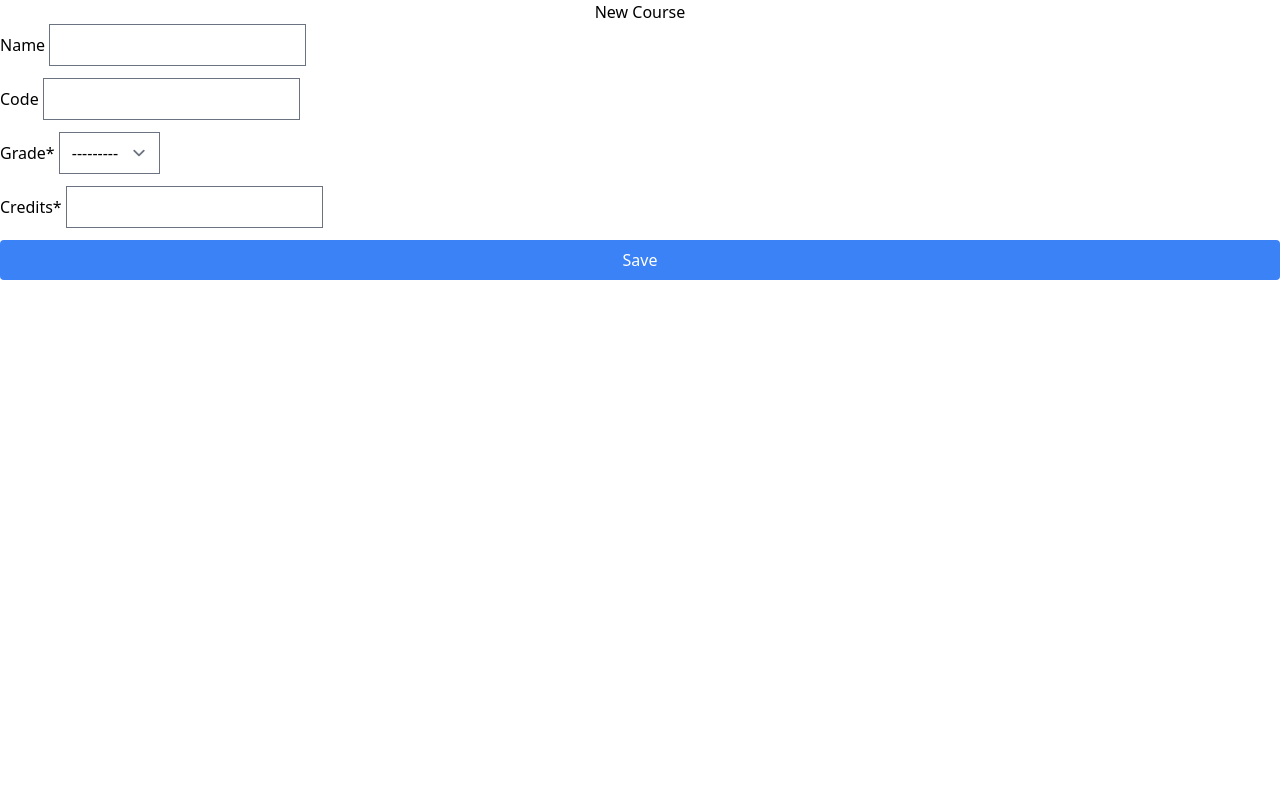
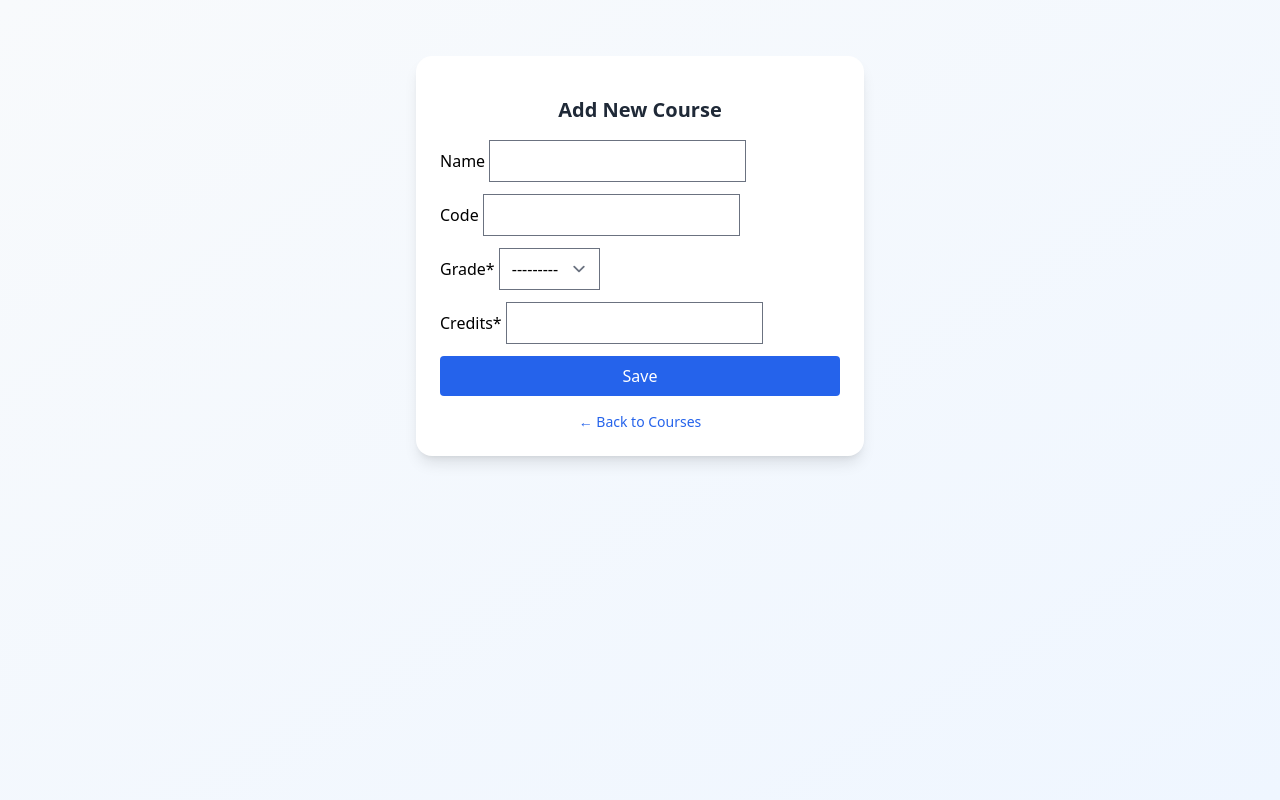
Before and after one commit to JCast867/Tracking_GPA_App, a Django app: page /new/ in a window 1280 px wide. Run offline with Django 5.2, Linux system fonts and the light colour scheme; the visitor is signed in with stand-in values (Sample User, id 1); some libraries are stand-ins or nearby versions.

Commit message:
updated the adding course page ui

```diff
--- a/classes/views.py
+++ b/classes/views.py
@@ -1,4 +1,3 @@
-from django.shortcuts import render
 from django.views.generic import ListView
 from django.views.generic.edit import CreateView, DeleteView, UpdateView
 from django.urls import reverse_lazy
--- a/templates/course_new.html
+++ b/templates/course_new.html
@@ -2,10 +2,23 @@
 {% load crispy_forms_tags %}
 
 {% block content %}
-<h1 class="text-center">New Course</h1>
-<form action="" method="post">
-    {% csrf_token %}
-    {{ form|crispy }}
-    <button class="bg-blue-500 text-white px-4 py-2 w-full rounded" type="submit">Save</button>
-</form>
+<div class="min-h-screen bg-gradient-to-br from-slate-50 to-blue-50 px-4 py-14">
+    <div class="max-w-md mx-auto">
+        <div class="bg-white rounded-2xl p-6 shadow-lg overflow-hidden">
+            <div class="px-6 py-4 text-center">
+                <h1 class="text-xl font-semibold text-gray-800">Add New Course</h1>
+            </div>
+            <form action="" method="POST">
+                {% csrf_token %}
+                {{ form|crispy}}
+            </form>
+            <button class="bg-blue-600 hover:bg-blue-700 text-white px-4 py-2 w-full rounded" type="submit">Save</button>
+            <p class="text-center text-sm text-gray-600 mt-4">
+                <a href="{% url 'course_list' %}" class="text-blue-600 hover:underline">
+                    ← Back to Courses
+                </a>
+            </p>
+        </div>
+    </div>
+</div>
 {% endblock content %}
--- a/templates/gpa_list.html
+++ b/templates/gpa_list.html
@@ -1,4 +1,5 @@
 {% extends "base.html" %}
+{% load crispy_forms_tags %}
 {% load static %}
 {% block head_title %}Courses{% endblock %}
 {% block content %}
@@ -27,7 +28,7 @@
                     <!-- dropdown menu -->
                      <div id="userDropdown" class="absolute right-0 mt-2 w-48 bg-white rounded-lg shadow-lg border border-gray-200 py-1 hidden z-50">
                         <div class="px-4 py-2 border-b border-gray-100 sm:hidden">
-                            <p class="text-sm font-medium text-gray-900">{{ user.get_full_name|default:user.username }}</p>
+                            <p class="text-sm font-medium text-gray-900">{{ user.username }}</p>
                             <p class="text-xs text-gray-600 truncate">{{ user.email }}</p>
                         </div>
                         <a href="#" class="flex items-center gap-3 px-4 py-2 text-sm text-gray-700 hover:bg-gray-50">
@@ -99,7 +100,8 @@
             <div class="px-6 py-4 bg-gray-50 border-b border-gray-200">
                 <div class="flex items-center justify-between">
                     <h2 class="text-xl font-semibold text-gray-800">Your Courses</h2>
-                    <a href="{% url 'course_new' %}" class="flex items-center gap-2 bg-blue-600 hover:bg-blue-700 text-white px-4 py-2 rounded-xl font-medium transition-colors duration-200">
+                    <a href="{% url 'course_new' %}"
+                        class="flex items-center gap-2 bg-blue-600 hover:bg-blue-700 text-white px-4 py-2 rounded-xl font-medium transition-colors duration-200">
                         <i data-lucide="plus" class="w-4 h-4"></i>
                         Add Course
                     </a>
```
